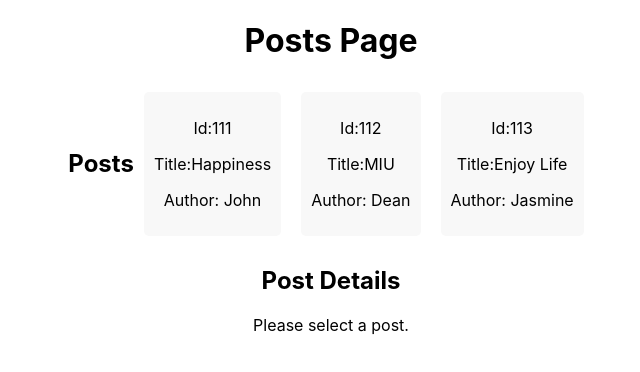
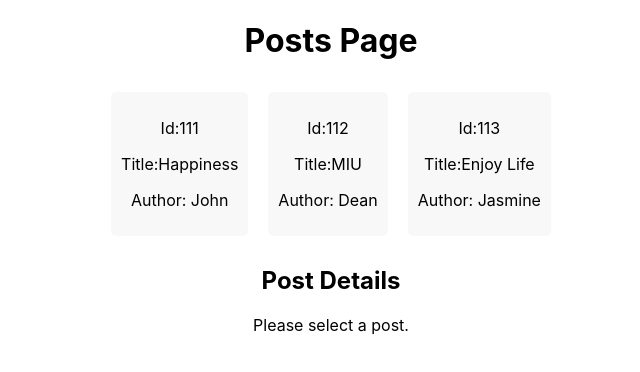
Before and after one commit to Mesi-hub/waa-react, a React (Create React App) app in the folder lab7/: page / in a window 1280 px wide. Shown: the top 372 px of the page, without its empty margins (309-949 px from the left). Built offline with nearby package versions, Linux system fonts and the light colour scheme.

Commit message:
UI improvement

```diff
--- a/lab7/src/components/Posts/Posts.js
+++ b/lab7/src/components/Posts/Posts.js
@@ -4,7 +4,6 @@ import "./Posts.css";
 const Posts = ({ posts, onPostClick }) => {
   return (
     <div className="posts">
-      <h2>Posts</h2>
       {posts.map((post) => (
         <div className="post" key={post.id} onClick={() => onPostClick(post.id)}>
           <p>Id:{post.id}</p>
```
